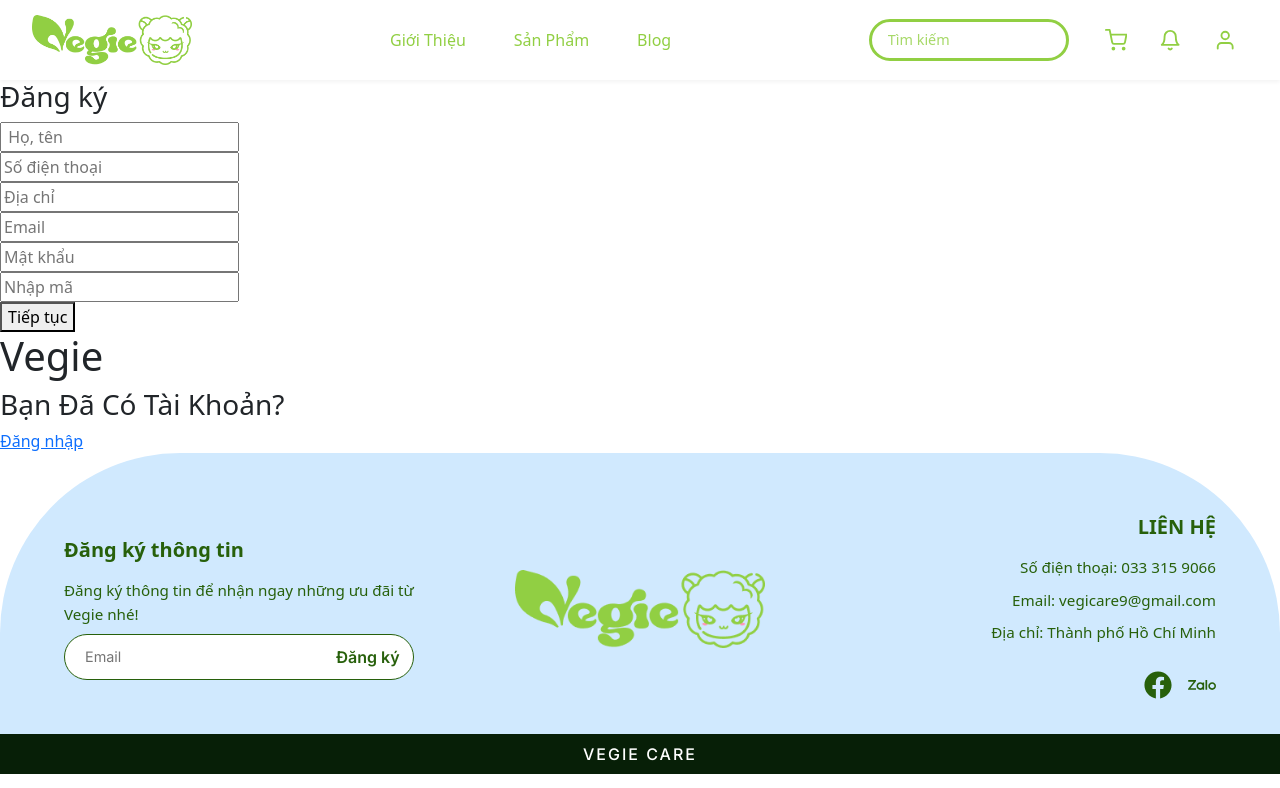
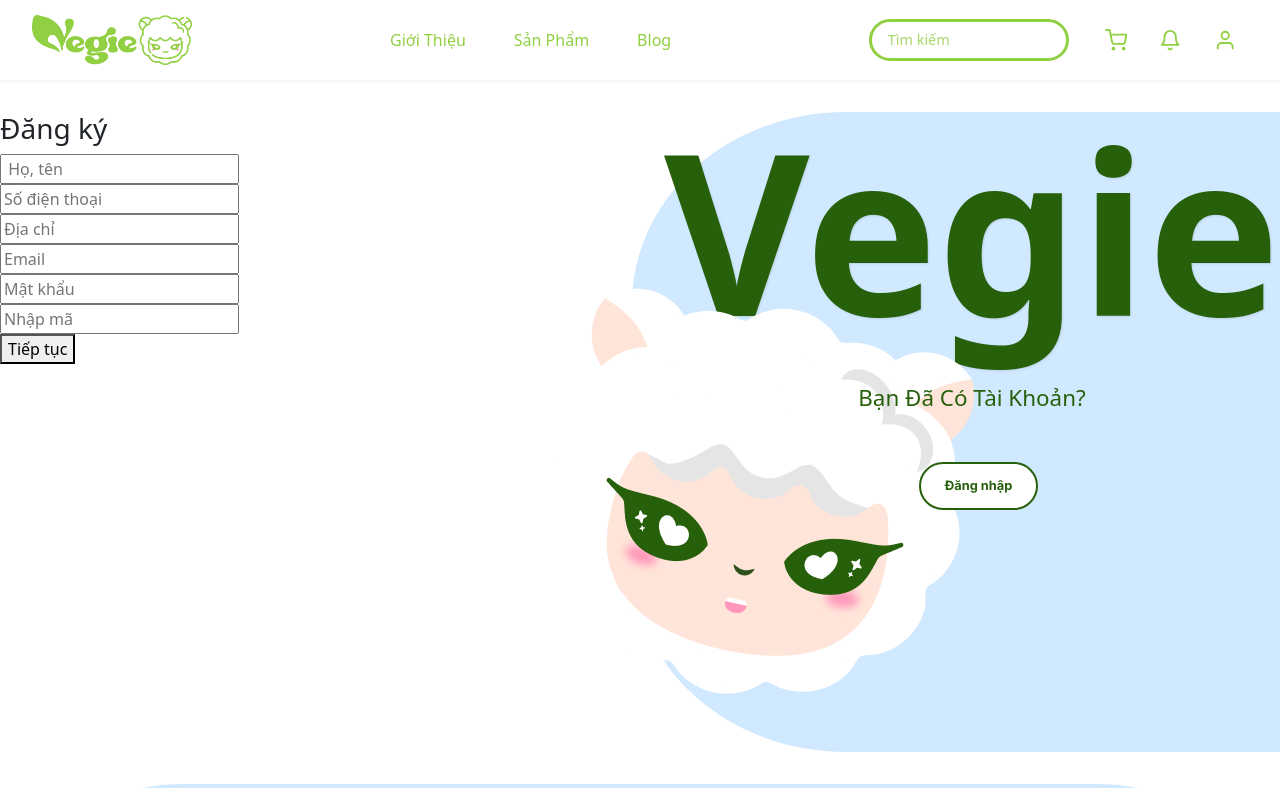
Before and after one commit to tnat8628/veggie-care, a React (Vite) app: page /dang-ky in a window 1280 px wide. Shown: the top 788 px of the page. Built offline with nearby package versions, Linux system fonts and the light colour scheme.

Commit message:
fix: fix bug logo

```diff
--- a/index.html
+++ b/index.html
@@ -7,7 +7,7 @@
     <link rel="preconnect" href="https://fonts.googleapis.com">
     <link rel="preconnect" href="https://fonts.gstatic.com" crossorigin>
     <link href="https://fonts.googleapis.com/css2?family=Inter:wght@400;500;600;700;800&display=swap" rel="stylesheet">
-    <title>Veggie Care</title>
+    <title>Vegie Care</title>
   </head>
   <body>
     <div id="root"></div>
--- a/src/App.jsx
+++ b/src/App.jsx
@@ -18,7 +18,8 @@
         <Router>
           <NavBar/>
           <Routes>
-            <Route path='/veggie-care' element={<Home/>} />
+            <Route path='/vegie-care' element={<Home/>} />
+            <Route path='/gioi-thieu' element={<Home/>} />
             <Route path='/dang-nhap' element={<Login/>} />
             <Route path='/khoi-phuc-mat-khau' element={<PasswordRecovery/>} />
             <Route path='/stage-notification' element={<StageNotification/>} />
--- a/src/components/auth/Login.jsx
+++ b/src/components/auth/Login.jsx
@@ -27,14 +27,15 @@
     <div className="login-page">
       <div className="login-left-section">
         <div className="login-left-card">
-          <div className="veggie-logo">
+          <div className="vegie-logo">
             <h1>Vegie</h1>
             <div className="mascot-container">
               <p className="mascot-text">Bạn Chưa Có Tài Khoản?</p>
               <Link to="/dang-ky" className="d-btn d-btn-font register-link-btn">
               <span>Đăng ký</span></Link>
             </div>
-            <div className="logo">
+            <div className="login-logo">
+              <div className = "hover-logo"></div>
               <img
               src={mascotImage}
               alt="Mascot image"
--- a/src/components/auth/Register.jsx
+++ b/src/components/auth/Register.jsx
@@ -1,6 +1,8 @@
 import {useState} from 'react';
 import {Link} from 'react-router-dom'
 import '../../css/Common.css';
+import '../../css/Register.css';
+import mascotImage from '../../assets/images/mascot-normal-mouth.png';
 
 const Register = () => {
     const [formData, setFormData ] = useState({
@@ -105,17 +107,20 @@
 
             <div className = "register-right-section">
                 <div className ="register-right-card">
-                    <div className="register-right-header">
-                        <h1> Vegie</h1>
+                    <div className="veggie-logo">
+                        <h1>Vegie</h1>
+                        <div className="mascot-container">
+                        <p className="mascot-text">Bạn Đã Có Tài Khoản?</p>
+                        <Link to="/dang-nhap" className="d-btn register-link-btn d-btn-font">
+                        <span>Đăng nhập</span></Link>
+                        </div>
+                        <div className="register-logo">
+                        <img
+                        src={mascotImage}
+                        alt="Mascot image"
+                        className ="logo-c"></img>
+                        </div>
                     </div>
-
-                    <div className = "register-right-title">
-                        <h3> Bạn Đã Có Tài Khoản?</h3>
-                    </div>
-
-                    <Link to = "/dang-nhap" className = "login-link">
-                        Đăng nhập
-                    </Link>
                 </div>
             </div>
         </div>
--- a/src/css/Common.css
+++ b/src/css/Common.css
@@ -3,8 +3,8 @@
   background-image: none;
   color: #27600B;
   cursor: pointer;
-  font-family: 'Times New Roman', Times, serif;
-  font-size: 1.2rem;
+  font-family:Inter, sans-serif;
+  font-size: 0.8rem;
   line-height: 1.5;
   margin: 0;
   padding: 0;
@@ -29,14 +29,15 @@
 .d-btn::after {
   content: "";
   position: absolute;
-  bottom: 0;
-  left: 50%;
+  bottom: -50%;
+  left: 90%;
   width: 0%;
   height: 0%;
   background: #27600B;
+  /* border-radius: 50%; */
   border-radius: 999px 999px 0px 0px;
   transform: translateX(-50%);
-  transition: width 0.5s ease, height 0.5s ease, border-radius 0.5s ease;
+  transition: width 0.3s ease, height 0.3s ease, border-radius 0.3s  linear;
   z-index: 0;
 }
 
@@ -47,10 +48,10 @@
 .d-btn:hover::after {
   width: 200%;
   height: 500%;
-  border-radius: 0;
+  border-radius: 0%;
 }
 
 .d-btn span {
   position: relative;
-  z-index: 1; /* keep text above */
+  z-index: 1;
 }
--- a/src/css/Login.css
+++ b/src/css/Login.css
@@ -21,67 +21,85 @@
   flex-direction: column;
   padding: 2rem;
   position: relative;
-  overflow: hidden;
   background-color: #D0E9FE;
   border-radius: 0 30% 30% 0;
   padding-right: 4rem;
   margin-right: -6rem;
-  padding-bottom: 10rem;
+  z-index: 0;
 }
 
-.veggie-logo {
+.vegie-logo {
   position: relative;
 }
 
-.logo{
+.login-logo{
   position: absolute;
-  top: 70%;
-  left: -10%;
-  width: 50%;
-  height: 50%;
-  display: flex;
+  top: 25%;
+  left: -20%;
+  display: inline-block;
   justify-content: center;
   align-items: center;
-  transform: scale(1);
-  transition: transform 1s ease-in-out;
+  overflow: visible;
+  pointer-events: none;
 }
 
-.veggie-logo:hover .logo{
-  transform: scale(1.4);
+.logo-c {
+  position: relative;
+  z-index:0;
+  transition: transform 0.3s ease-in-out;
 }
+/*
+.hover-logo:hover + .logo-c{
+  transform: scale(1.2);
+}
+.hover-logo{
+  position: absolute;
+  inset: 0;
+  z-index: 2;
+  pointer-events:none;
+}
+ */
 
-.veggie-logo h1 {
+.login-left-card h1 {
+  margin-top: -3rem;
   font-size: 14rem;
   color: #27600B;
   font-weight: bold;
   text-shadow: 1px 1px 2px rgba(0, 0, 0, 0.1);
 }
 
+.vegie-logo:hover .logo-c {
+  transform: scale(1.2);
+}
+
 .mascot-container {
-  display: flex;
+  display:contents;
   flex-direction: column;
   align-items: center;
   margin-top: 1rem;
   position: relative;
-  z-index: 2;
-  margin-bottom: 8rem;
+  /* margin-bottom: 8rem; */
 }
-
 
 
 .mascot-text {
   font-size: 1.4rem;
   margin-bottom: 3rem;
   color: #27600B;
-  font-weight: 300;
 }
 
 .register-link-btn{
   display: inline-block;
   padding: 0.75rem 1.5rem;
-  margin-top: 3rem;
-  margin-bottom: 8rem;
+  margin-top: 2rem;
+  position: relative;
+  margin-bottom: 6rem;
   overflow: hidden;
+  z-index: 8;
+}
+
+.register-link-btn span{
+  font-weight: 700 !important;
 }
 
 .login-right-section {
@@ -90,6 +108,7 @@
   justify-content: center;
   align-items:center;
   padding: 2rem;
+  margin-left: 2rem;
   height: 100vh;
 }
 
--- a/src/css/Register.css
+++ b/src/css/Register.css
@@ -0,0 +1,102 @@
+.register-page {
+  display: flex;
+  min-height: 80vh;
+  background-color: #ffffff;
+  overflow: hidden;
+  position: relative;
+}
+
+/* Left section with mascot */
+.register-right-section {
+  position: relative;
+  flex: 1;
+  margin: 2rem 2rem 2rem 0rem;
+}
+
+.register-right-card{
+  min-height: 80vh;
+  justify-content:space-between ;
+  align-items: center;
+  display: flex;
+  flex-direction: column;
+  padding: 2rem;
+  position: relative;
+  background-color: #D0E9FE;
+  border-radius: 30% 0% 0% 30%;
+  padding-right: 4rem;
+  margin-right: -6rem;
+  z-index: 0;
+}
+
+.veggie-logo {
+  position: relative;
+}
+
+.register-logo{
+  position: absolute;
+  top: 25%;
+  left: -25%;
+  display: inline-block;
+  justify-content: center;
+  align-items: center;
+  z-index: 1;
+  overflow: visible;
+}
+
+.register-logo img {
+  width: 100%;  /* image fills the logo box */
+  height: auto;
+  transition: transform 0.3s ease-in-out;
+
+}
+.register-logo:hover img{
+  transform: scale(1.2);
+}
+
+.veggie-logo h1 {
+  margin-top: -3rem;
+  font-size: 14rem;
+  color: #27600B;
+  font-weight: bold;
+  text-shadow: 1px 1px 2px rgba(0, 0, 0, 0.1);
+}
+
+.mascot-container {
+  display: flex;
+  flex-direction: column;
+  align-items: center;
+  margin-top: 1rem;
+  position: relative;
+  z-index: 2;
+}
+
+.mascot-container span {
+    font-weight: 100;
+}
+.background{
+    position: absolute;
+    z-index: 3;
+    background-color: black;
+
+}
+
+.mascot-text {
+  font-size: 1.4rem;
+  margin-bottom: 3rem;
+  color: #27600B;
+  font-weight: 300;
+}
+
+.register-link-btn{
+  display: inline-block;
+  padding: 0.75rem 1.5rem;
+  margin-top: 0rem;
+  margin-bottom: 6rem;
+  overflow: hidden;
+}
+
+.register-left-section {
+  position: relative;
+  flex: 1;
+  margin: 2rem 2rem 2rem 0rem;
+}
--- a/vite.config.js
+++ b/vite.config.js
@@ -4,5 +4,8 @@
 // https://vite.dev/config/
 export default defineConfig({
   plugins: [react()],
-  base: '/veggie-care/',
-})
+  base: '/',
+  server: {
+    open: '/vegie-care', // auto open this path
+  },
+});
```
